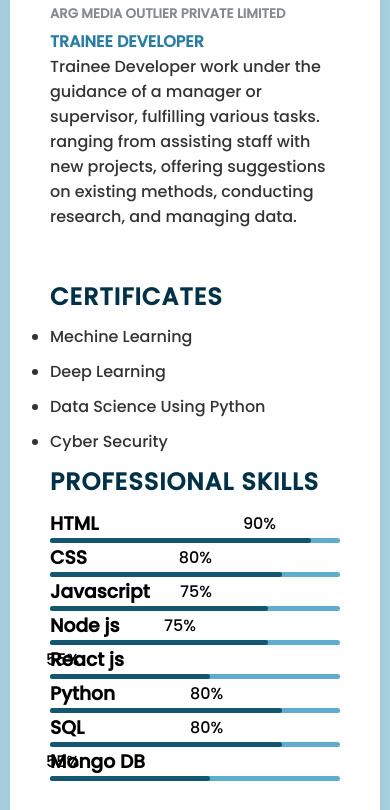
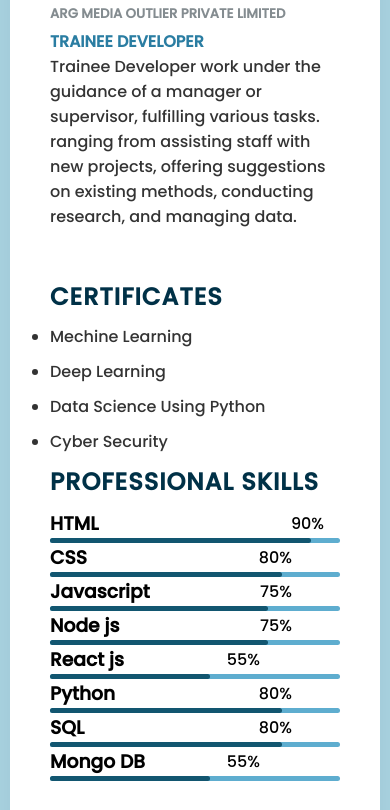
Before and after one commit to wasim0028/CV.github.io, a plain HTML site: page index.html in a window 390 px wide. Shown: the part 1590-2400 px from the top of the page. Drawn offline with Linux system fonts and the light colour scheme.

Commit message:
Update style.css

```diff
--- a/style.css
+++ b/style.css
@@ -401,3 +401,53 @@ p
         grid-template-columns: repeat(1,1fr);
     }
 }
+
+@media (max-width: 500px)
+{
+    .skills_number{
+        position: absolute;
+        right: 1rem;
+    }
+
+    .skills_number1{
+        position: absolute;
+        right: 3rem;
+    }
+
+    .skills_number2{
+        position: absolute;
+        right: 3rem;
+    }
+
+    .skills_number3{
+        position: absolute;
+        right: 3rem;
+    }
+
+    .skills_number4{
+        position: absolute;
+        right: 5rem;
+    }
+
+    .skills_number5{
+        position: absolute;
+        right: 3rem;
+    }
+
+    .skills_number6{
+        position: absolute;
+        right: 3rem;
+    }
+
+    .skills_number7{
+        position: absolute;
+        right: 5rem;
+    }
+}
+
+@media (max-width: 280px) {
+    .skills_number7{
+        position: absolute;
+        right: 4rem;
+    }
+}
```
